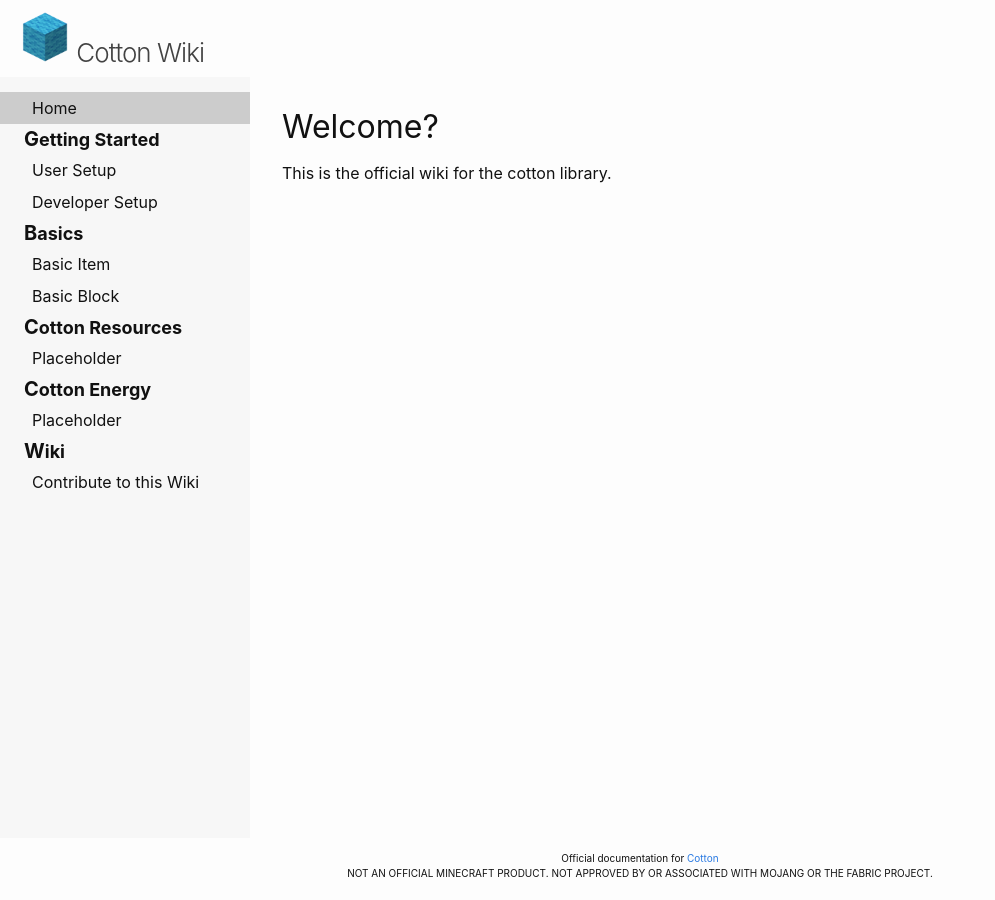
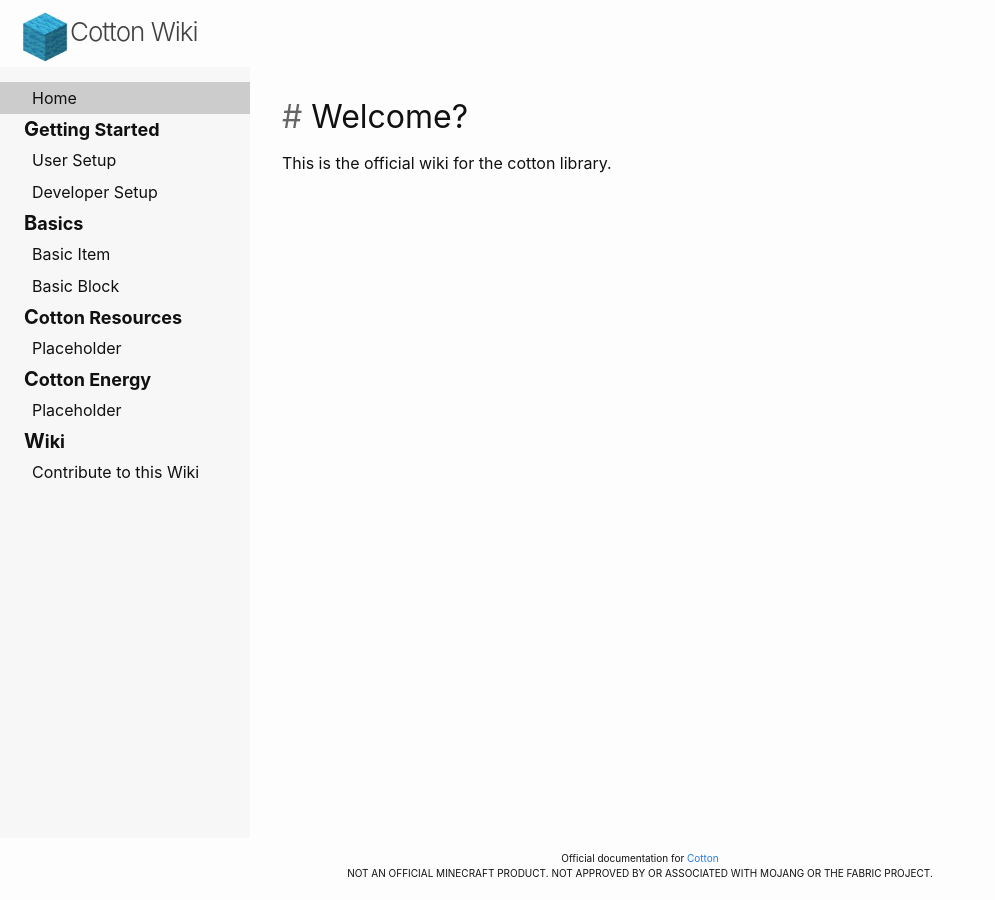
Before and after one commit to CottonMC/Wiki, a Jekyll site: the page built from index.md, in a window 1280 px wide. Shown: the whole page, without its empty margins (0-995 px from the left). Built offline with Jekyll 4.4.1, drawn with Linux system fonts in a browser that asks for light colours.

Commit message:
Fix anchors

```diff
--- a/_includes/header.html
+++ b/_includes/header.html
@@ -1,4 +1,4 @@
 <a class="site-logo" rel="author" href="{{ site.baseurl }}">
-    <img src="{{ site.baseurl }}/assets/images/logo.png" alt="logo" class="logo">
+    <img src="{{ site.baseurl }}/assets/images/logo.png" alt="logo" class="site-logo">
     Cotton Wiki
 </a>
--- a/_layouts/default.html
+++ b/_layouts/default.html
@@ -14,9 +14,8 @@
         <title>{{ site.title }}{% if page.title %} : {{ page.title }}{% endif %}</title>
         <meta name="description" content="{{ site.subtitle }}">
 
-        <!--<link href="https://maxcdn.bootstrapcdn.com/bootstrap/3.3.5/css/bootstrap.min.css" rel="stylesheet"> Let's try this without bootstrap -->
+        <link rel="stylesheet" href="{{ site.baseurl }}/assets/css/layout.css">
         <link rel="stylesheet" href="{{ site.baseurl }}/assets/css/main.css">
-        <link rel="stylesheet" href="{{ site.baseurl }}/assets/css/layout.css">
         <link rel="stylesheet" href="{{ site.baseurl }}/assets/css/syntax.css">    <!-- Used for code syntax highlighting-->
 
 
@@ -36,7 +35,7 @@
             </nav>
 
             <main>
-                {% include anchor_headings.html html=content %}
+                {% include anchor_headings.html html=content anchorBody='#' beforeHeading=true anchorClass='anchor' %}
             </main>
 
 
--- a/assets/css/layout.css
+++ b/assets/css/layout.css
@@ -24,7 +24,7 @@ header {
     margin: 12px 20px 5px 20px;
 }
 
-img.logo{
+img.site-logo{
   height:50px;
   width:50px;
 }
--- a/assets/css/main.css
+++ b/assets/css/main.css
@@ -32,6 +32,12 @@ h1, h2, h3, h4, h5, h6 {
     margin-bottom: 10px;
 }
 
+.page-header {
+    padding-bottom: 9px;
+    margin: 40px 0 20px;
+    border-bottom: 1px solid #eee;
+}
+
 /**
  *  Blockqoutes
  */
@@ -54,11 +60,18 @@ blockquote {
     text-decoration: none;
 }
 a:visited {
-      color: #1756a9;
+    color: #1756a9;
 }
 a:hover {
-      color: #111;
-      text-decoration: underline;
+    color: #111;
+    text-decoration: underline;
+}
+
+a.anchor{
+    color:#666;
+}
+a.anchor:hover{
+    text-decoration: none;
 }
 
 /**
@@ -98,7 +111,8 @@ td, th{
     float: left;
 }
 .site-logo, .site-logo:visited {
-      color: #424242;
+    color: #424242;
+    vertical-align: middle;
 }
 
 footer{
@@ -109,7 +123,7 @@ footer{
 /**
  * SIDEBAR
  */
- .nav{
+.nav{
     margin-top:.5rem;
     padding: 0;
     margin: 0;
```
